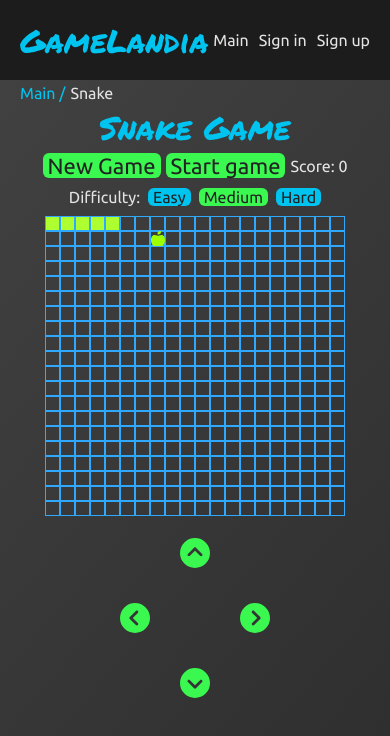
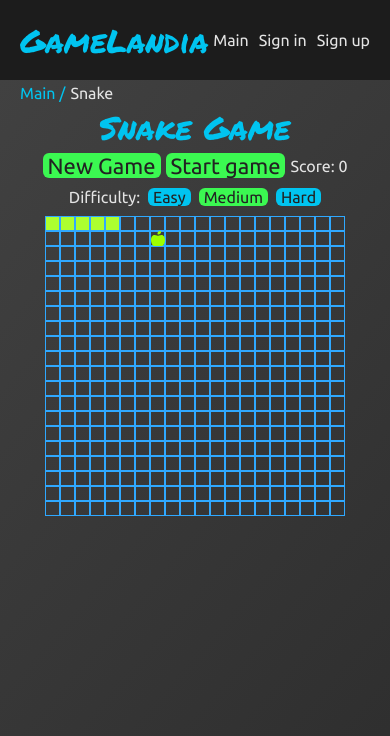
Before and after one commit to Nikitapil/gamelandia, a React (Create React App) app: page /gamelandia/snake in a window 390 px wide. Shown: the top 736 px of the page. Built offline with nearby package versions, Linux system fonts and the light colour scheme; no server answers.

Commit message:
refactor snake mobile btns

```diff
--- a/src/Pages/MainPage.tsx
+++ b/src/Pages/MainPage.tsx
@@ -15,7 +15,7 @@ export const MainPage = () => {
       return games.filter(game => game.mobileSuitable)
     }
     return games
-  }, [games])
+  }, [])
 
   return (
     <div
--- a/src/Pages/Snake.tsx
+++ b/src/Pages/Snake.tsx
@@ -1,5 +1,5 @@
 import { Auth } from "firebase/auth";
-import React, { FC, useEffect, useRef, useState } from "react";
+import React, { FC, useEffect, useMemo, useRef, useState } from "react";
 import { useAuthState } from "react-firebase-hooks/auth";
 import { useDispatch } from "react-redux";
 import { ScoreBoard } from "../components/snake/ScoreBoard";
@@ -19,6 +19,7 @@ import snakeStyles from "../styles/snake.module.scss";
 import { useBreadcrumbs } from "../hooks/useBreadcrumbs";
 import { breadcrumbs } from "../constants/breadcrumbs";
 import { useTitle } from "../hooks/useTitle";
+import { isMobile } from "../utils/helpers";
 interface SnakeProps {
   auth: Auth;
 }
@@ -128,6 +129,10 @@ export const Snake: FC<SnakeProps> = ({ auth }) => {
     }
   }, [board?.gameOver]);
 
+  const isShowMobileBtns = useMemo(() => {
+    return isMobile()
+  }, [])
+
   return (
     <div
       className={`${snakeStyles.snake__container} container`}
@@ -187,7 +192,7 @@ export const Snake: FC<SnakeProps> = ({ auth }) => {
       <p className={snakeStyles["snake__game-over"]}>{gameOver}</p>
       <div className={snakeStyles.snake__boards}>
         <SnakeBoard board={board} />
-        <div className={snakeStyles.snake__controlls}>
+        {isShowMobileBtns && <div className={snakeStyles.snake__controlls}>
           <button
             onClick={(e: any) => onKeyPress(e, "up")}
             className={snakeStyles["snake-controlls__btn"]}
@@ -214,7 +219,7 @@ export const Snake: FC<SnakeProps> = ({ auth }) => {
           >
             <FontAwesomeIcon icon={faCircleChevronDown} />
           </button>
-        </div>
+        </div>}
         {user && <ScoreBoard user={user} />}
       </div>
     </div>
--- a/src/styles/snake.module.scss
+++ b/src/styles/snake.module.scss
@@ -144,18 +144,15 @@
 }
 
 .snake__controlls {
-  display: none;
-  @media (max-width: 520px) {
-    display: flex;
+  display: flex;
     flex-direction: column;
     align-items: center;
     gap: 30px;
-  }
 }
 .snake-controlls__btn {
   background: none;
   border: none;
-  font-size: 30px;
+  font-size: 34px;
   color: #3bf851;
 }
 
```
